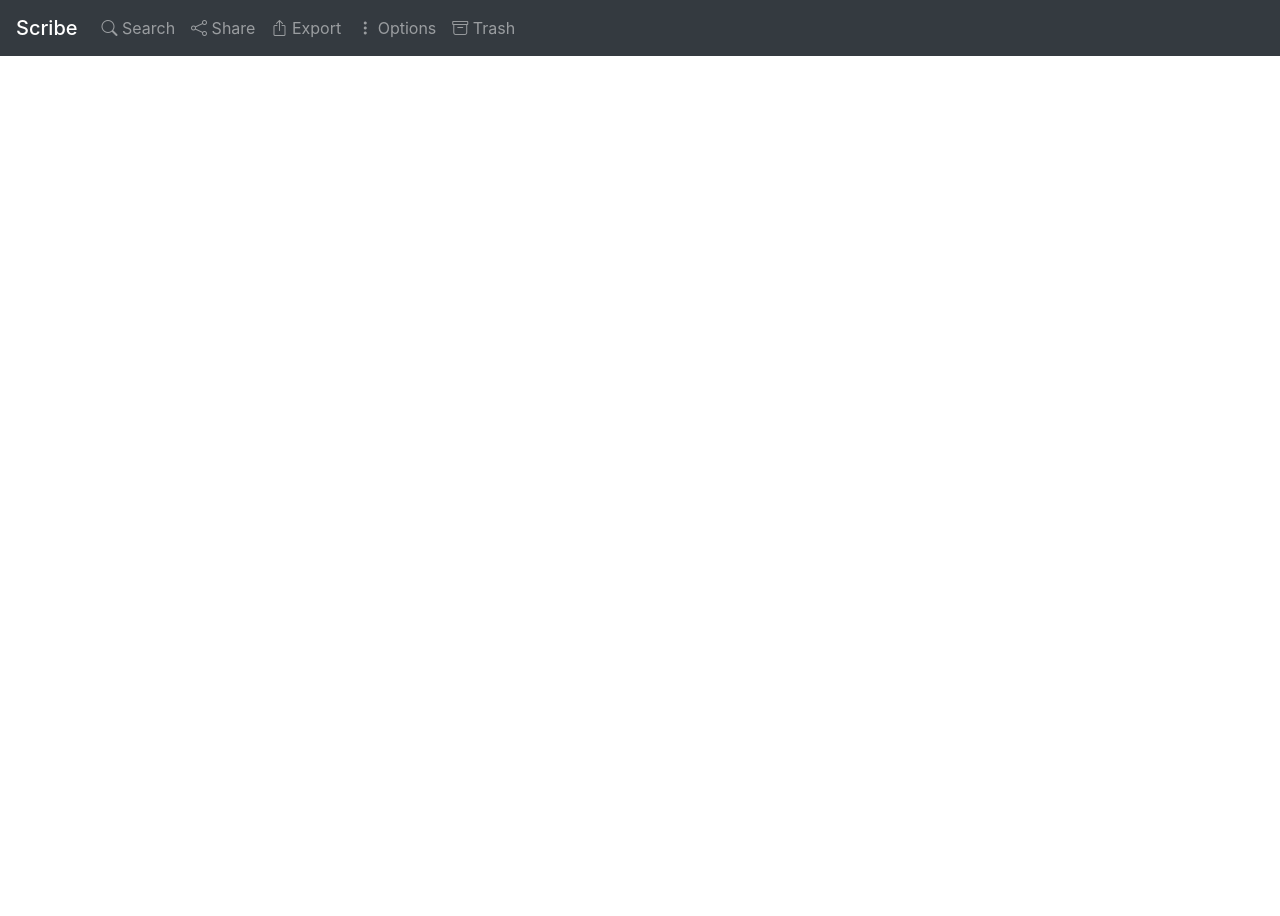
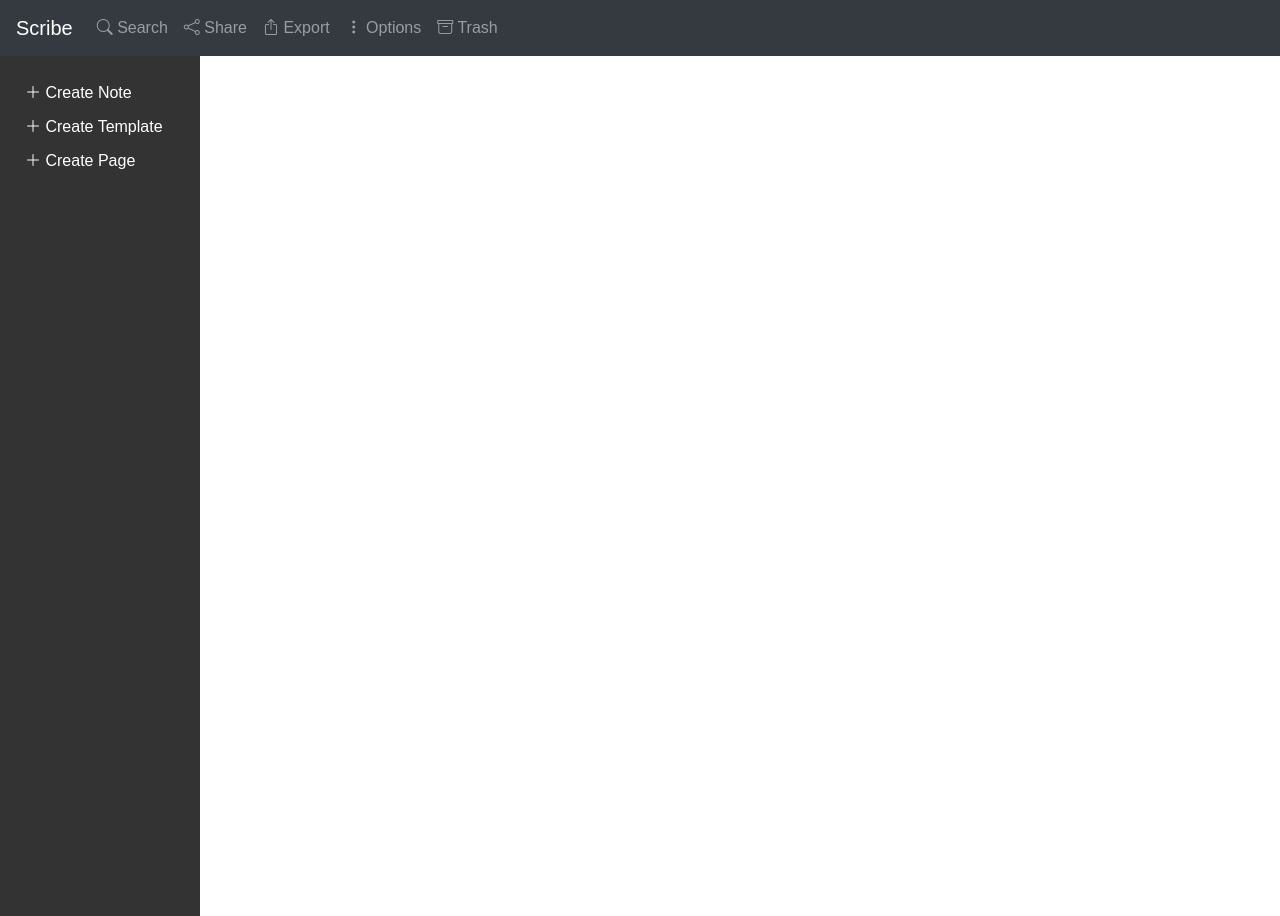
Before and after one commit to FardinHaque60/Scribe, a Flask app: page / in a window 1280 px wide. Run offline with Flask 3, Linux system fonts and the light colour scheme; some libraries are stand-ins or nearby versions.

Commit message:
worked on sidebar

```diff
--- a/app/static/css/home.css
+++ b/app/static/css/home.css
@@ -1,20 +1,55 @@
 .no-padding {
     padding: 0;
 }
-
 .base {
     width: 25%; /* Adjust the width as needed */
     height: 50%; /* Adjust the height as needed */
     text-align: center;
 }
-body {
-    background: (antiquewhite);
-}
-
-h1 {
-    font-family: sans-serif;
-}
-
 p {
     font-family: monospace;
 }
+body {
+    margin: 0;
+    padding: 0;
+    font-family:sans-serif;
+}
+
+#sidebar {
+    width: 200px;
+    height: 100vh;
+    background-color: #333;
+    color: #fff;
+    padding: 20px;
+    box-sizing: border-box;
+    position: fixed;
+    overflow-y: auto;
+}
+#sidebar-top {
+    position: sticky;
+    top: 0;
+    background-color: #333;
+}
+#sidebar ul {
+    list-style-type: none;
+    padding: 0;
+    margin-top: 20px;
+}
+#sidebar li {
+    margin-bottom: 10px;
+}
+#sidebar a {
+    color: #fff;
+    text-decoration: none;
+}
+#content {
+    margin-left: 220px;
+    padding: 20px;
+}
+a.button {
+    display: block;
+    width: 150px;
+    padding: 5px;
+    color: #fff;
+    text-decoration: none;
+}
--- a/app/templates/home.html
+++ b/app/templates/home.html
@@ -2,44 +2,62 @@
     <head>
         <title>Scribe</title>
 
-        <link rel="stylesheet" href="https://cdn.jsdelivr.net/npm/bootstrap@4.0.0/dist/css/bootstrap.min.css" integrity="sha384-Gn5384xqQ1aoWXA+058RXPxPg6fy4IWvTNh0E263XmFcJlSAwiGgFAW/dAiS6JXm" crossorigin="anonymous">
+        <link rel="stylesheet" href="https://cdn.jsdelivr.net/npm/bootstrap@4.0.0/dist/css/bootstrap.min.css"
+              integrity="sha384-Gn5384xqQ1aoWXA+058RXPxPg6fy4IWvTNh0E263XmFcJlSAwiGgFAW/dAiS6JXm"
+              crossorigin="anonymous">
         <link rel="stylesheet" href="https://cdn.jsdelivr.net/npm/bootstrap-icons@1.11.1/font/bootstrap-icons.css">
         <link rel="stylesheet" href="../static/css/home.css">
 
     </head>
     <body>
       <div class="container-fluid no-padding">
-        <!--<div class="row">-->
-          <!--<div class="col-sm-2 ">Side Bar Goes Here </div>-->
-          <!--<div class="col-sm-10 ">-->
             <nav class="navbar navbar-expand-lg navbar-dark bg-dark">
               <span class="navbar-brand mb-0 h1">Scribe</span>
               <button class="navbar-toggler" type="button" data-toggle="collapse" data-target="#navbar">
                 <span class="navbar-toggler-icon"></span>
               </button>
+
               <div class="collapse navbar-collapse" id="navbar">
                 <div class="navbar-nav">
-                  <a class="nav-item nav-link" href="#">
-                    <i class="bi bi-search"></i> Search</a>
-                  <a class="nav-item nav-link" href="#">
-                    <i class="bi bi-share"></i> Share</a>
-                  <a class="nav-item nav-link" href="#">
-                    <i class="bi bi-box-arrow-up"></i> Export</a>
-                  <a class="nav-item nav-link" href="#">
-                    <i class="bi bi-three-dots-vertical"></i> Options</a>
-                  <a class="nav-item nav-link" href="{{ "/trash_folder"}}">
-                    <i class="bi bi-archive"></i> Trash</a>
+                  <a class="nav-item nav-link" href="#"> <i class="bi bi-search"></i> Search</a>
+                  <a class="nav-item nav-link" href="#"> <i class="bi bi-share"></i> Share</a>
+                  <a class="nav-item nav-link" href="#"> <i class="bi bi-box-arrow-up"></i> Export</a>
+                  <a class="nav-item nav-link" href="#"> <i class="bi bi-three-dots-vertical"></i> Options</a>
+                  <a class="nav-item nav-link" href="{{ url_for('trash_folder') }}"> <i class="bi bi-archive"></i> Trash</a>
                 </div>
               </div>
+
             </nav>
-          <!--</div>-->
-        <!--</div>-->
       </div>
 
-      {% block content %} {% endblock %}
-      <script src="https://code.jquery.com/jquery-3.2.1.slim.min.js" integrity="sha384-KJ3o2DKtIkvYIK3UENzmM7KCkRr/rE9/Qpg6aAZGJwFDMVNA/GpGFF93hXpG5KkN" crossorigin="anonymous"></script>
-      <script src="https://cdn.jsdelivr.net/npm/popper.js@1.12.9/dist/umd/popper.min.js" integrity="sha384-ApNbgh9B+Y1QKtv3Rn7W3mgPxhU9K/ScQsAP7hUibX39j7fakFPskvXusvfa0b4Q" crossorigin="anonymous"></script>
-      <script src="https://cdn.jsdelivr.net/npm/bootstrap@4.0.0/dist/js/bootstrap.min.js" integrity="sha384-JZR6Spejh4U02d8jOt6vLEHfe/JQGiRRSQQxSfFWpi1MquVdAyjUar5+76PVCmYl" crossorigin="anonymous"></script>
+      <div id="sidebar">
+        <div id="sidebar-top">
+        <a class="button" href="{{ url_for('trash_folder') }}"><i class="bi bi-plus-lg"></i> Create Note</a>
+        <a class="button" href="#"><i class="bi bi-plus-lg"></i> Create Template</a>
+        <a class="button" href="#"><i class="bi bi-plus-lg"></i> Create Page</a>
+        </div>
+        <ul>
+          {% for note in notes %}
+            <li>
+              <a class="button"href="{{ url_for('view_note', note_id=note['id']) }}">{{ note['title'] }}</a>
+            </li>
+          {% endfor %}
+        </ul>
+      </div>
 
+      <div id="content">
+        {% block content %} {% endblock %}
+      </div>
+
+
+      <script src="https://code.jquery.com/jquery-3.2.1.slim.min.js"
+              integrity="sha384-KJ3o2DKtIkvYIK3UENzmM7KCkRr/rE9/Qpg6aAZGJwFDMVNA/GpGFF93hXpG5KkN"
+              crossorigin="anonymous"></script>
+      <script src="https://cdn.jsdelivr.net/npm/popper.js@1.12.9/dist/umd/popper.min.js"
+              integrity="sha384-ApNbgh9B+Y1QKtv3Rn7W3mgPxhU9K/ScQsAP7hUibX39j7fakFPskvXusvfa0b4Q"
+              crossorigin="anonymous"></script>
+      <script src="https://cdn.jsdelivr.net/npm/bootstrap@4.0.0/dist/js/bootstrap.min.js"
+              integrity="sha384-JZR6Spejh4U02d8jOt6vLEHfe/JQGiRRSQQxSfFWpi1MquVdAyjUar5+76PVCmYl"
+              crossorigin="anonymous"></script>
     </body>
 </html>
```
